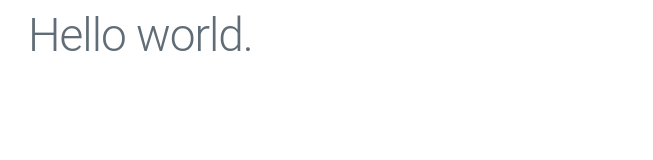
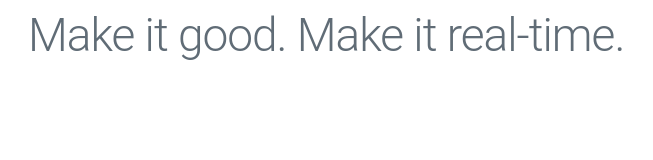
Before and after one commit to mikemoore1618/socket-intro, a website: page public/index.html in a window 1280 px wide. Shown: the whole page, without its empty margins (72-725 px from the left). Drawn offline with Linux system fonts and the light colour scheme.

Commit message:
update index.html <h1> and fix syntax in server.js

```diff
--- a/public/index.html
+++ b/public/index.html
@@ -5,11 +5,11 @@
   <meta name="viewport" content="width=device-width, initial-scale=1.0">
   <meta http-equiv="X-UA-Compatible" content="ie=edge">
   <link rel="stylesheet" href="/css/milligram.min.css">
-  <title>Document</title>
+  <title>Socket.io Intro</title>
 </head>
 <body>
   <div class="container">
-    <h1>Hello world.</h1>
+    <h1>Make it good. Make it real-time.</h1>
   </div>
   <script src="/js/main.js"></script>
 </body>
--- a/server.js
+++ b/server.js
@@ -1,6 +1,6 @@
 const
   express = require('express'),
-  app = express()
+  app = express(),
   PORT = process.env.PORT || 3000
 
 app.use(express.static('public'))
```
